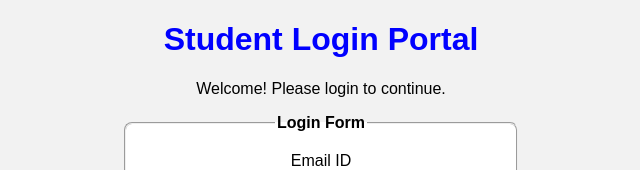
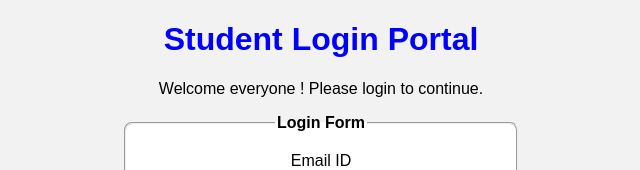
Before and after one commit to Selvapriya4321/project, a website: page public/login.html in a window 1280 px wide. Shown: the top 170 px of the page, without its empty margins (319-959 px from the left). Drawn offline with Linux system fonts and the light colour scheme.

Commit message:
Updated login page

```diff
--- a/public/login.html
+++ b/public/login.html
@@ -33,7 +33,7 @@
 
     <header>
         <h1>Student Login Portal</h1> <!-- NEW -->
-        <p>Welcome! Please login to continue.</p> <!-- NEW -->
+        <p>Welcome everyone ! Please login to continue.</p> <!-- NEW -->
     </header>
 
     <form action="/login" method="POST">
```
